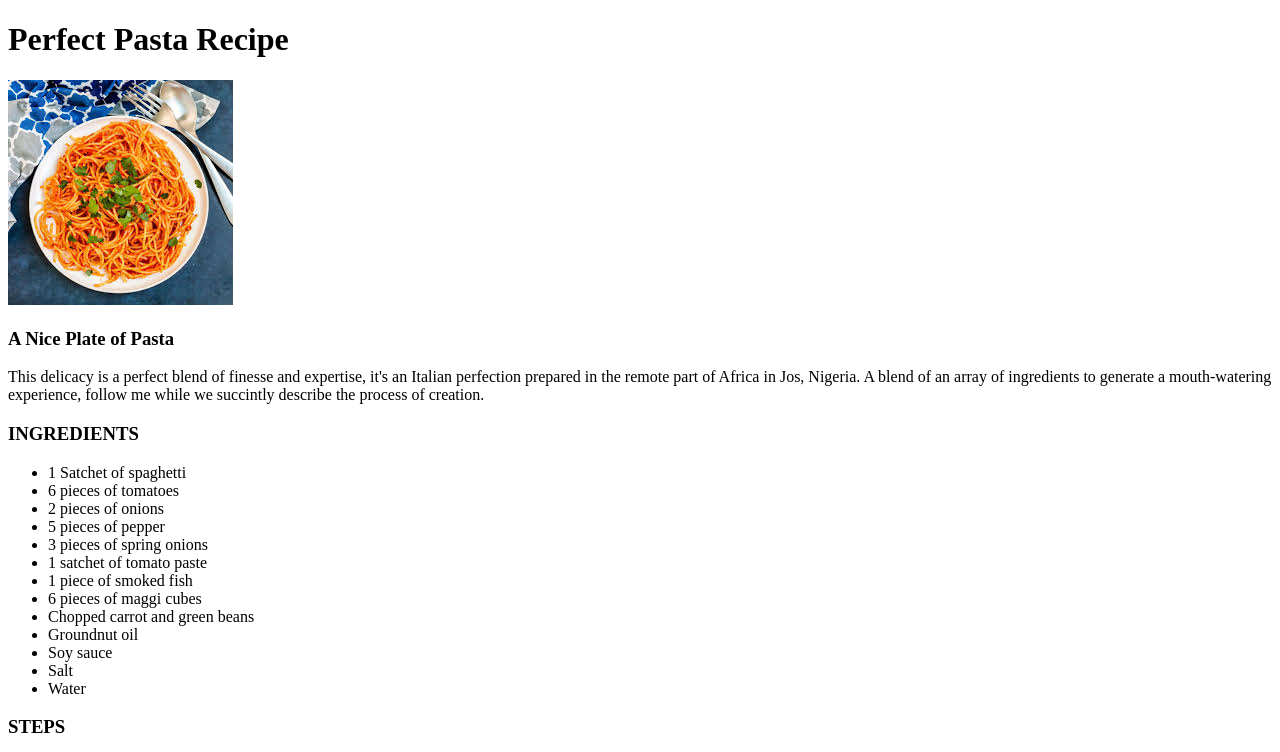
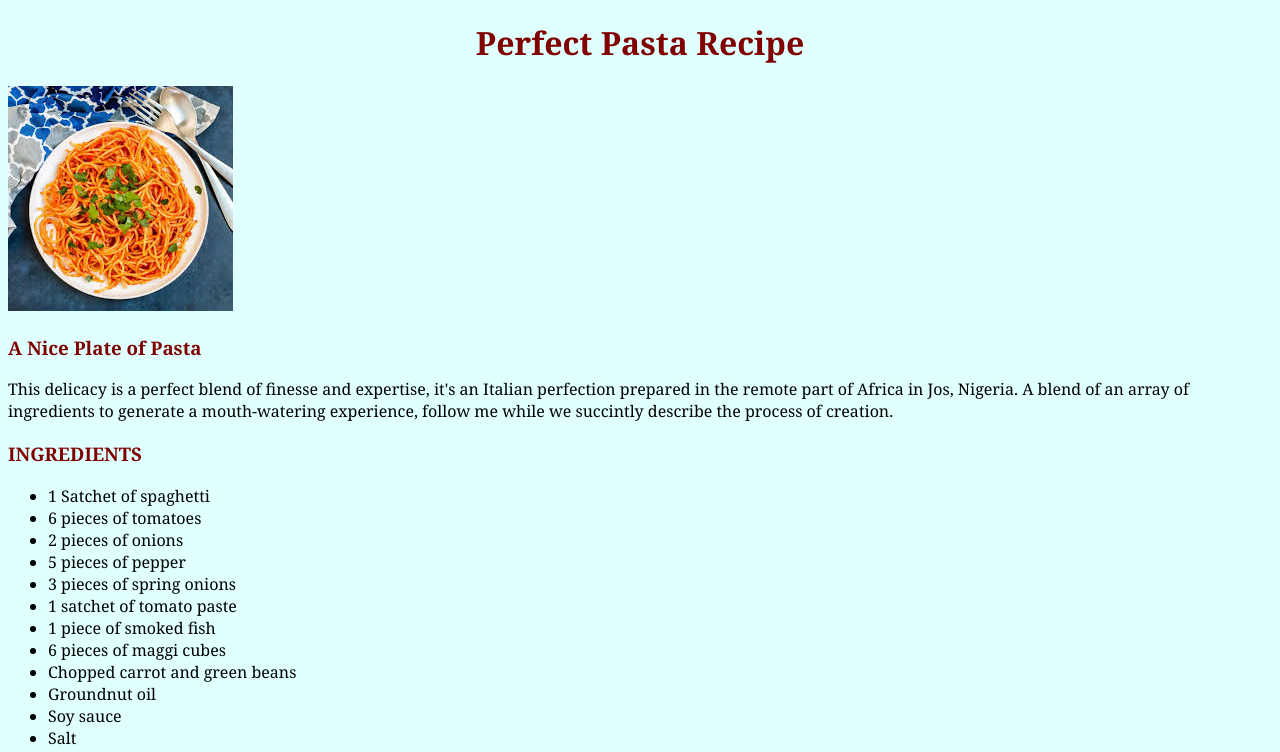
Before and after one commit to Kingmufasah/mufasa-recipes, a plain HTML site: page recipes/pasta.html in a window 1280 px wide. Shown: the top 752 px of the page. Drawn offline with Linux system fonts and the light colour scheme.

Commit message:
add pasta.css pasta.html

```diff
--- /dev/null
+++ b/recipes/pasta.css
@@ -0,0 +1,13 @@
+h1 {
+    color: maroon;
+    text-align: center;
+    font-family: Georgia, 'Times New Roman', Times, serif;
+}
+body {
+    background-color: lightcyan;
+    font-family: Georgia, 'Times New Roman', Times, serif;
+}
+h3 {
+    color: maroon;
+    font-family: Georgia, 'Times New Roman', Times, serif;
+}
--- a/recipes/pasta.html
+++ b/recipes/pasta.html
@@ -3,11 +3,13 @@
     <head>
         <meta charset="UTF-8">
         <title>Perfect Pasta Recipe</title>
+        <link rel="stylesheet" href="./pasta.css">
     </head>
 
     <body>
         <h1>Perfect Pasta Recipe</h1>
-        <img src="../images/download.jpg" alt="image of the perfect pasta">
+        <div><img src="../images/download.jpg" alt="image of the perfect pasta">
+            </div>
         <h3>A Nice Plate of Pasta</h3>
         <p>This delicacy is a perfect blend of finesse and expertise, it's an Italian
             perfection prepared in the remote part of Africa in Jos, Nigeria. A blend of
```
